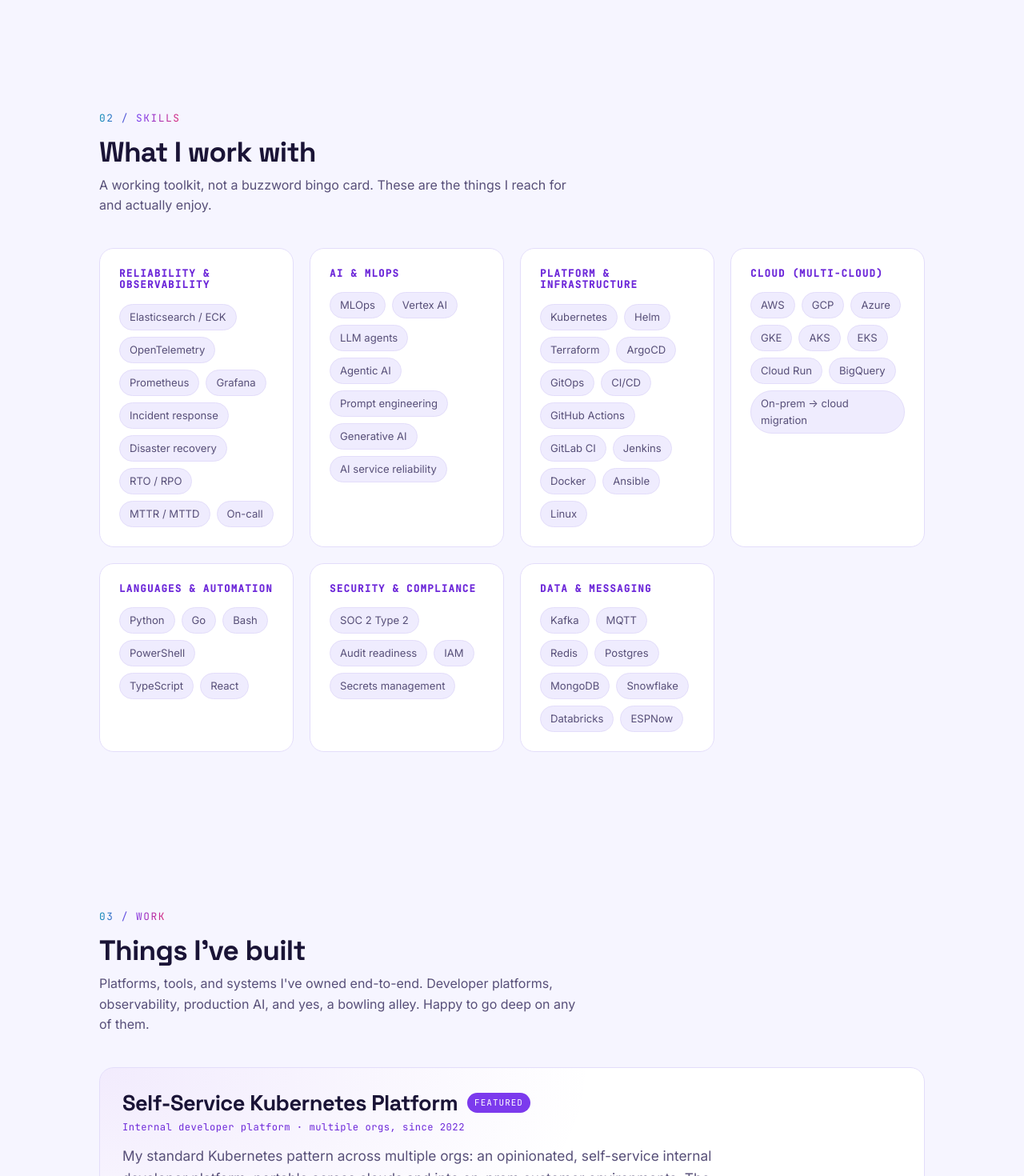
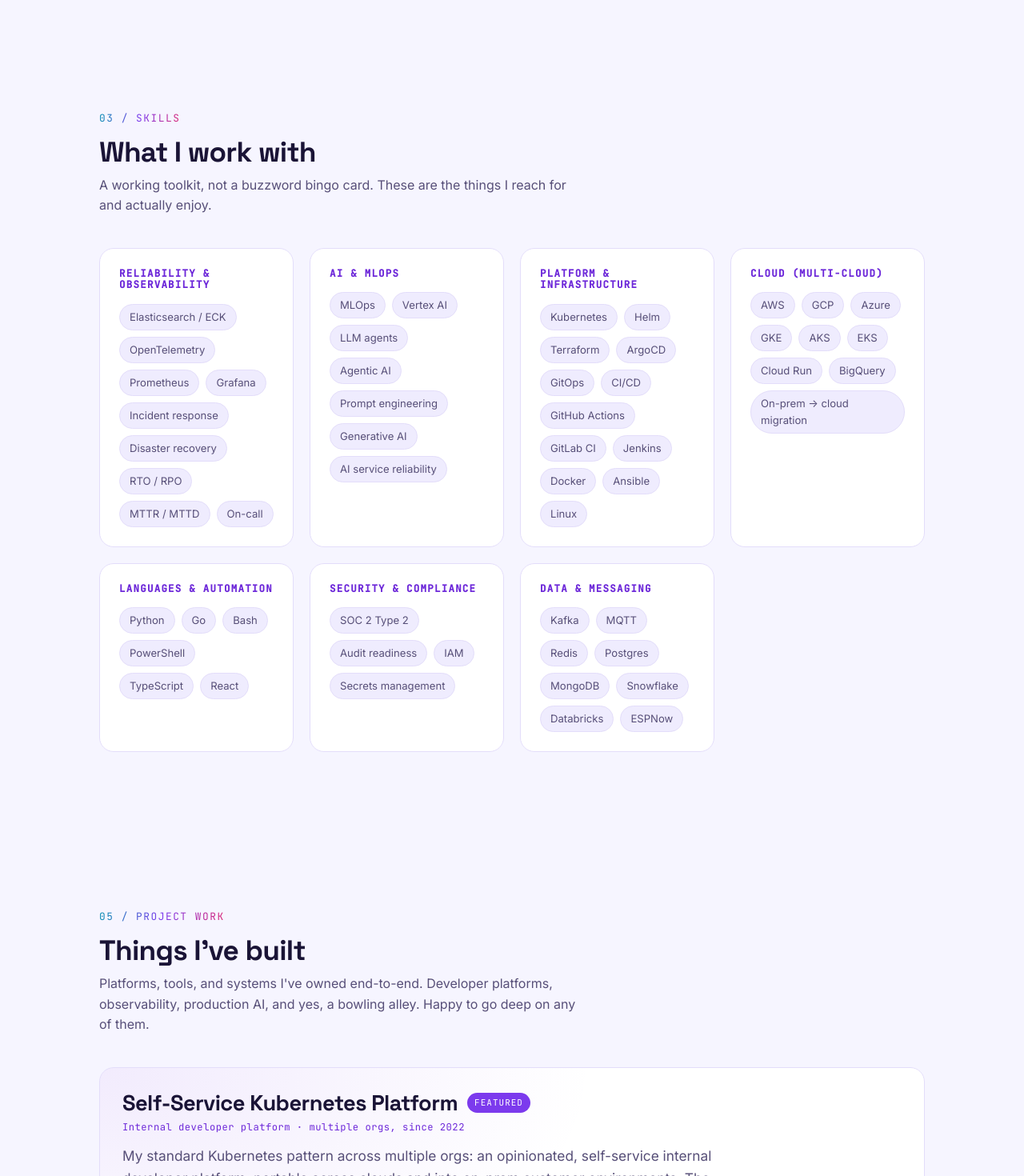
Before and after one commit to nicholas-a-hall/nicholas-a-hall.github.io, a React (Vite) app: page / in a window 1280 px wide. Shown: the part 2280-3750 px from the top of the page at 80% size. Built offline with nearby package versions, Linux system fonts and the light colour scheme.

Commit message:
reorder sections

```diff
--- a/src/App.jsx
+++ b/src/App.jsx
@@ -17,11 +17,11 @@
   socials,
   about,
   metrics,
+  experience,
   skillGroups,
+  education,
   projects,
   talks,
-  experience,
-  education,
   testimonials,
   principles,
 } from './data/content'
--- a/src/components/Education.jsx
+++ b/src/components/Education.jsx
@@ -3,7 +3,7 @@
 
 export default function Education({ education }) {
   return (
-    <Section id="education" kicker="06 / Education" title="Education & training" tight>
+    <Section id="education" kicker="04 / Education" title="Education & training" tight>
       <div className="edu__grid">
         {education.map((e) => (
           <div key={e.school} className="edu__card reveal">
--- a/src/components/Experience.jsx
+++ b/src/components/Experience.jsx
@@ -5,7 +5,7 @@
   return (
     <Section
       id="experience"
-      kicker="05 / Experience"
+      kicker="02 / Experience"
       title="Where I've been"
       intro="The short version. The longer version is a good conversation over coffee."
     >
--- a/src/components/Projects.jsx
+++ b/src/components/Projects.jsx
@@ -6,7 +6,7 @@
   return (
     <Section
       id="work"
-      kicker="03 / Work"
+      kicker="05 / Project Work"
       title="Things I've built"
       intro="Platforms, tools, and systems I've owned end-to-end. Developer platforms, observability, production AI, and yes, a bowling alley. Happy to go deep on any of them."
     >
--- a/src/components/Skills.jsx
+++ b/src/components/Skills.jsx
@@ -5,7 +5,7 @@
   return (
     <Section
       id="skills"
-      kicker="02 / Skills"
+      kicker="03 / Skills"
       title="What I work with"
       intro="A working toolkit, not a buzzword bingo card. These are the things I reach for and actually enjoy."
     >
--- a/src/components/Talks.jsx
+++ b/src/components/Talks.jsx
@@ -6,7 +6,7 @@
   return (
     <Section
       id="talks"
-      kicker="04 / Talks"
+      kicker="06 / Talks"
       title="Talks & speaking"
       intro="Occasionally I get up in front of people and talk about this stuff."
     >
```
